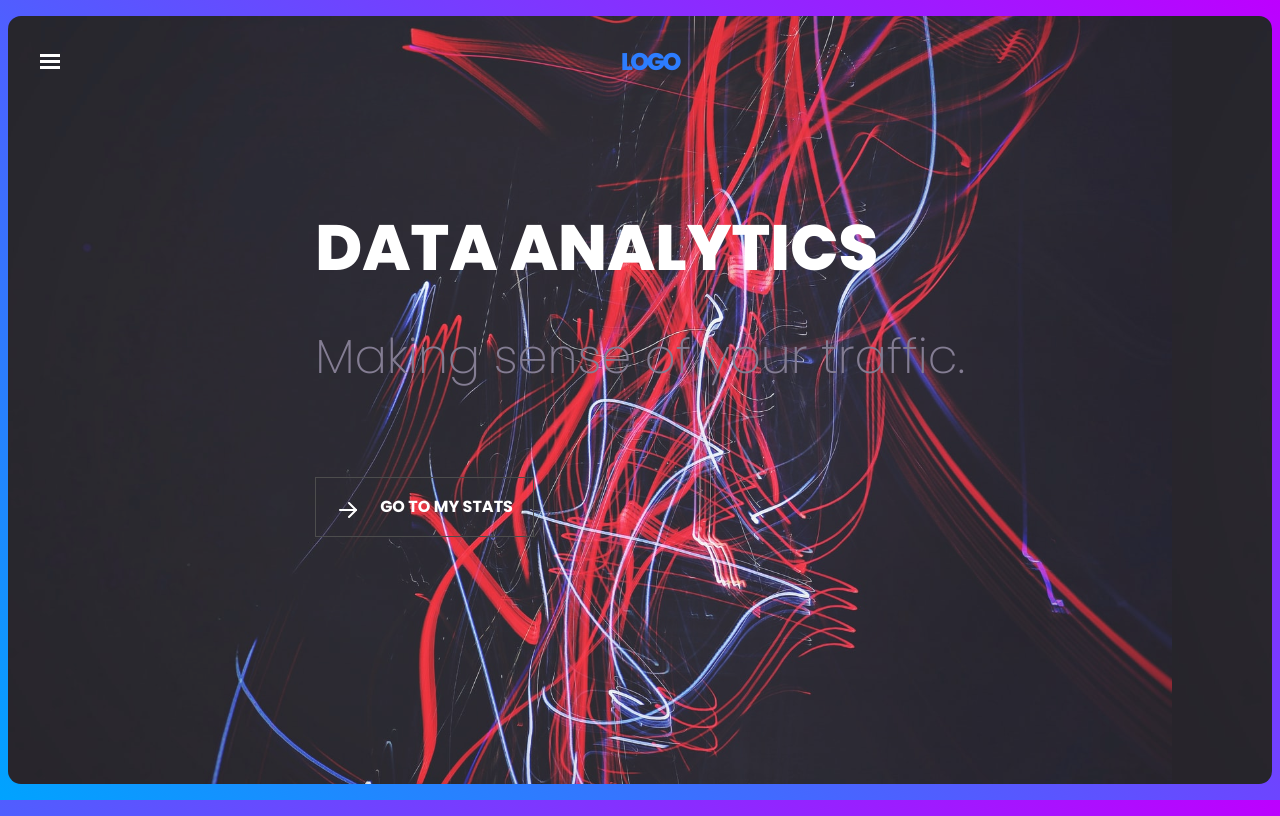
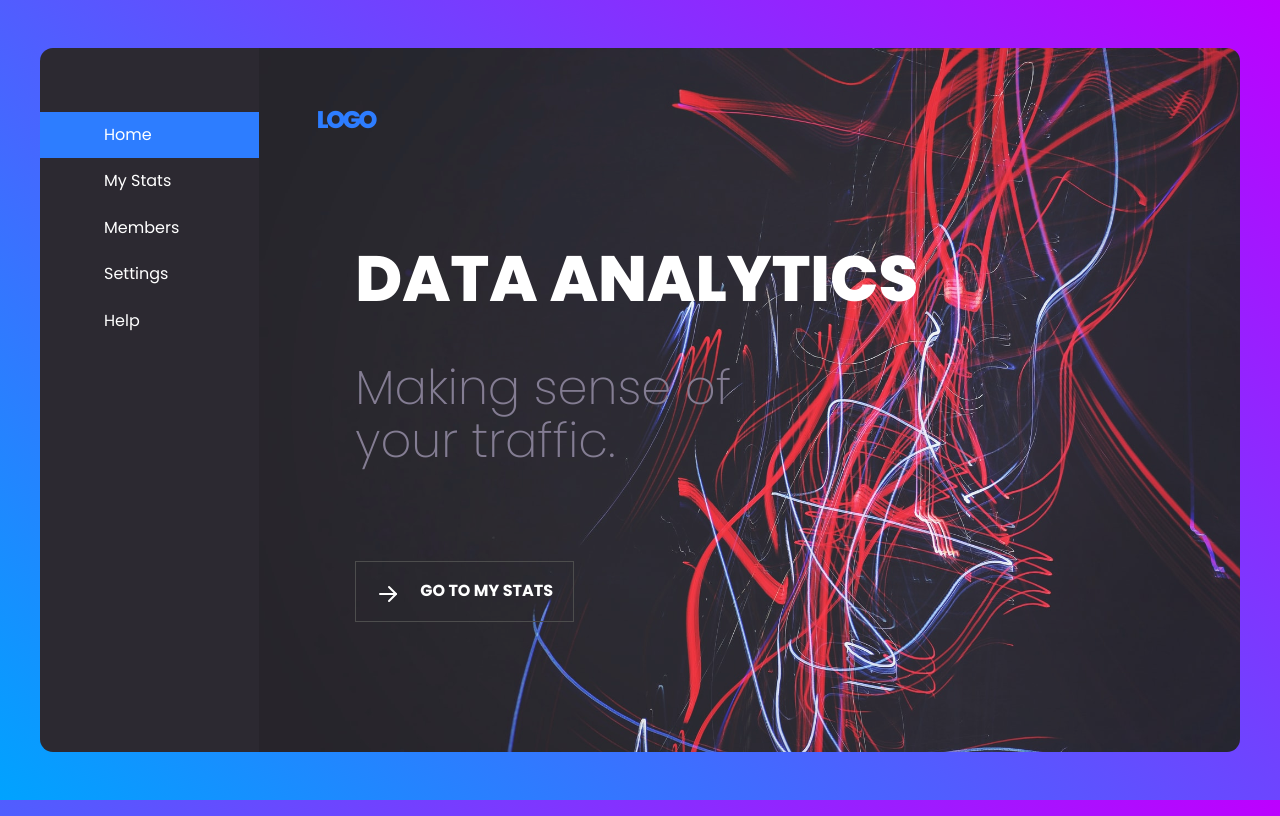
Before and after one commit to Dave-Guangyao-Li/data-analytics-dashboard, a website built with webpack: page index.html in a window 1280 px wide. Built offline with nearby package versions, Linux system fonts and the light colour scheme.

Commit message:
make responsive for dessktop

```diff
--- a/index.css
+++ b/index.css
@@ -29,6 +29,7 @@ body {
   margin: 1em 0.5em;
   /* set height to 100% - 2em because we want the container to be 100% of the height of the page minus the margin */
   height: calc(100% - 2em);
+  display: flex;
 }
 
 section {
@@ -40,9 +41,10 @@ section {
   background-blend-mode: screen;
   /* // this is to move the background image to the left */
   background-position: -100px;
-  height: 100%;
   padding: 2em;
   border-radius: 13px;
+  /* // this is to make sure that the section takes up the whole width of the page */
+  flex: 1;
 }
 
 nav {
@@ -95,7 +97,8 @@ h1 {
   /* // this is to make the cv section a grid, this is so that we can center the cv section, we can also use flexbox to center the cv section */
   display: grid;
   place-items: center;
-  height: 80%; // setting to 80% not 100% because we want to leave some space at the bottom
+  /* // setting to 80% not 100% because we want to leave some space at the bottom */
+  height: 80%;
 }
 
 .content p {
@@ -191,3 +194,66 @@ nav ul li a:hover {
   /* // add a slighly lighter color when hovering */
   background: #4497ff;
 }
+
+@media only screen and (min-width: 700px) {
+  .left-col {
+    /* // this is to make the left column a flexbox, */
+    display: flex;
+  }
+
+  .content p {
+    width: 70%;
+  }
+}
+
+/* // add media query to make responsive for desktop */
+@media only screen and (min-width: 1000px) {
+  nav {
+    /* // unset will remove the position property */
+    position: unset;
+    /* // translateX(0) will move the nav bar to the right, this is so that the nav bar will be visible on desktop */
+    /* // adding !important will override the transform property important is in case there is js that is adding the transform property which will override the transform property that we set here*/
+    transform: translateX(0) !important;
+    border-radius: unset;
+    border-top-left-radius: 13px;
+    border-bottom-left-radius: 13px;
+    height: 100%;
+  }
+  /* menu button no longer needed on desktop version */
+  .menu-btn,
+  .back-btn {
+    display: none;
+  }
+
+  ul {
+    margin-top: 4em;
+  }
+
+  header {
+    padding: 1.6em;
+  }
+
+  /* let menu float to left side of section content */
+  .container {
+    display: flex;
+    padding: 2em;
+  }
+  .logo {
+    text-align: left;
+  }
+
+  section {
+    border-radius: unset;
+    border-top-right-radius: 13px;
+    border-bottom-right-radius: 13px;
+    width: 100%;
+    background-size: cover;
+    background-position: 0;
+    background-attachment: unset;
+  }
+  .content {
+    /* // justify-self is used to align the content to the left, it is used to align the content inside the grid item */
+    justify-self: left;
+    margin-left: 4em;
+  }
+}
```
Also changed, not shown: index.js (+8 -0 lines).
